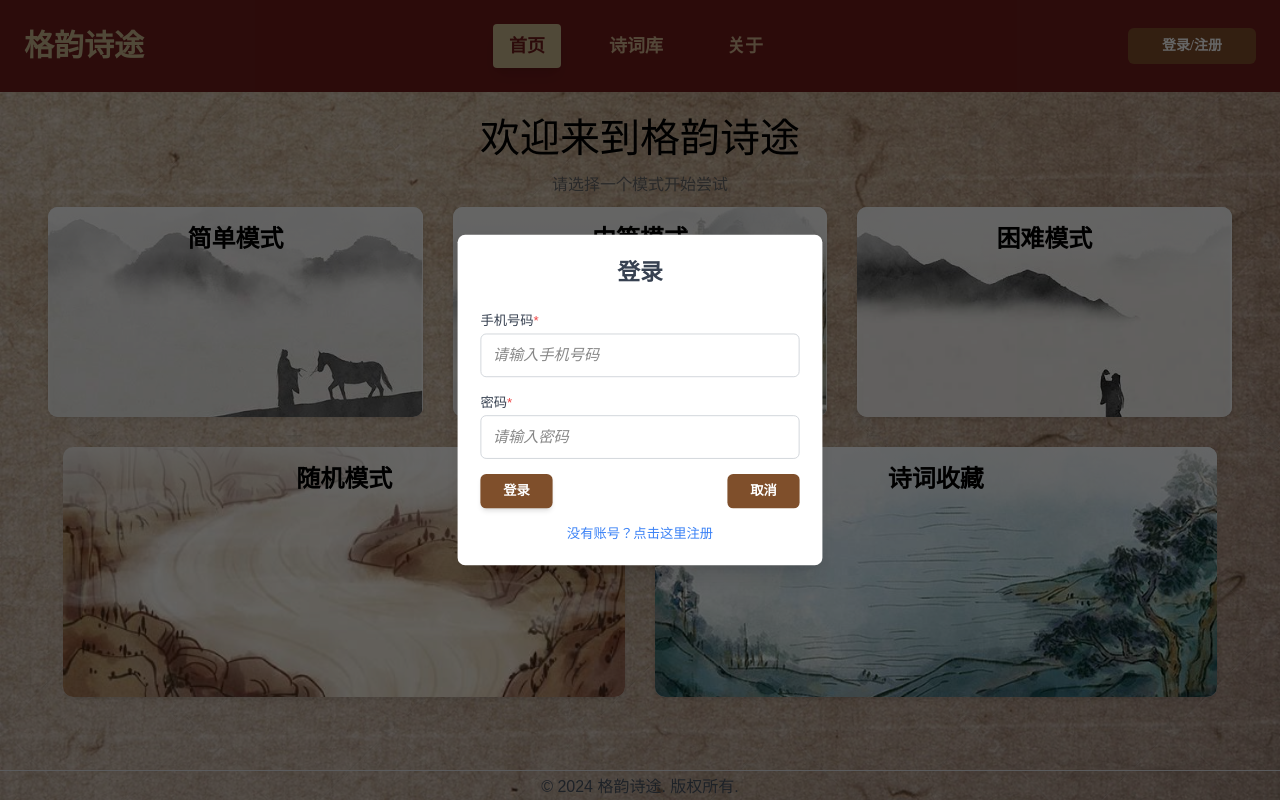
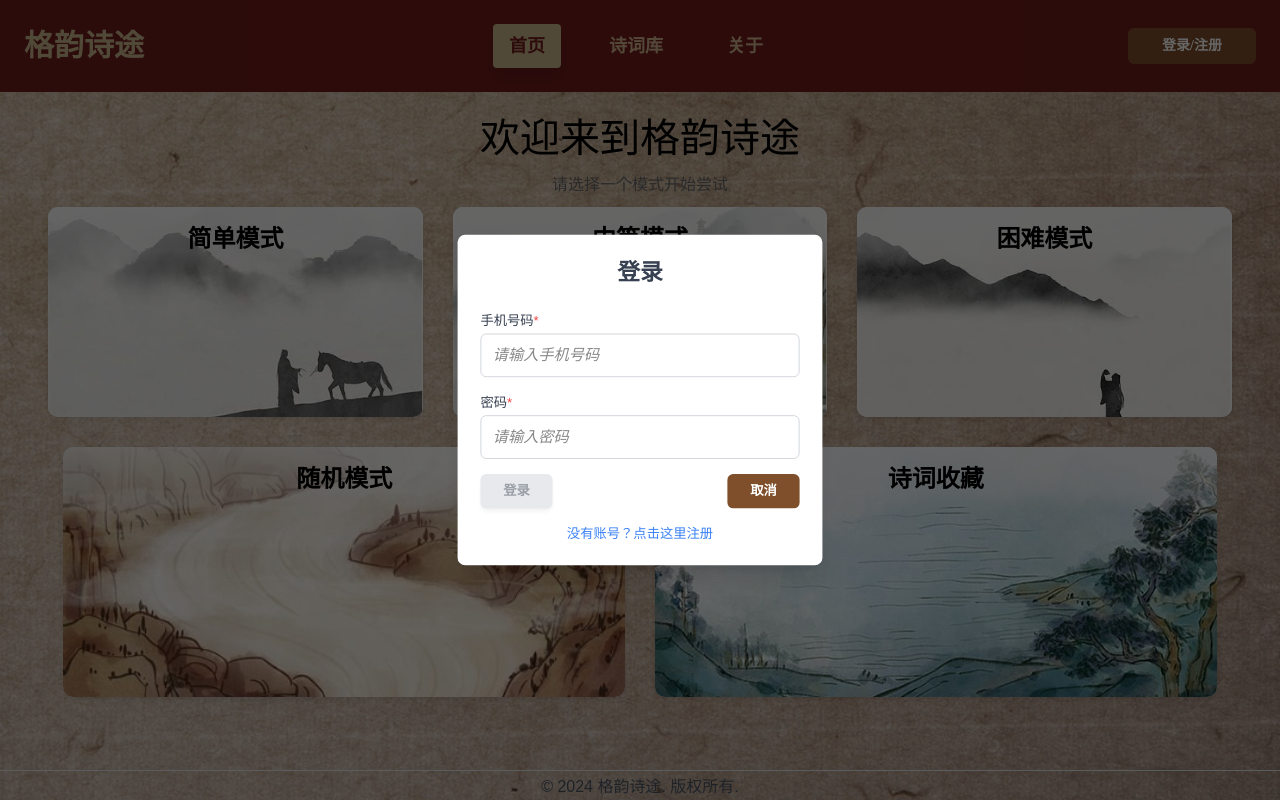
Before and after one commit to oclcph/HCI, a Vue app in the folder frontend/: page /home in a window 1280 px wide. Both pictures are taken after a click on the button "登录/注册". Built offline with nearby package versions, Linux system fonts and the light colour scheme; a web font is replaced by a local one.

Commit message:
修改禁用按钮逻辑

```diff
--- a/frontend/src/components/Header.vue
+++ b/frontend/src/components/Header.vue
@@ -32,11 +32,11 @@ export default defineComponent({
     const router = useRouter()
 
     const registerDisabled = computed(() => {
-      return !hasRegisterNameInput || !hasTelInput || !telLegal.value || !hasPasswordInput || !hasConfirmPasswordInput || !isPasswordIdentical.value;
+      return !hasRegisterNameInput || !hasTelInput || !telLegal.value || password.value == '' || !hasConfirmPasswordInput || !isPasswordIdentical.value;
     })
 
     const loginDisabled = computed(() => {
-      return !hasTelInput || !telLegal.value || !hasPasswordInput;
+      return !hasTelInput || !telLegal.value || password.value == '';
     })
 
     const closeDropdown = (event: MouseEvent) => {
@@ -158,7 +158,6 @@ export default defineComponent({
       showRegister,
       isPasswordIdentical,
       hasTelInput,
-      hasPasswordInput,
       hasConfirmPasswordInput,
       telLegal,
       registerDisabled,
@@ -276,7 +275,8 @@ export default defineComponent({
               </div>
             </div>
             <div class="flex justify-between items-center">
-              <button type="submit" class="py-2 px-6 rounded-md shadow-md transition duration-200 text-sm">
+              <button type="submit" class="py-2 px-6 rounded-md shadow-md transition duration-200 text-sm disabled:opacity-50 disabled:cursor-not-allowed disabled:bg-gray-300 disabled:text-gray-700"
+                      :disabled="loginDisabled">
                 登录
               </button>
               <button
```
